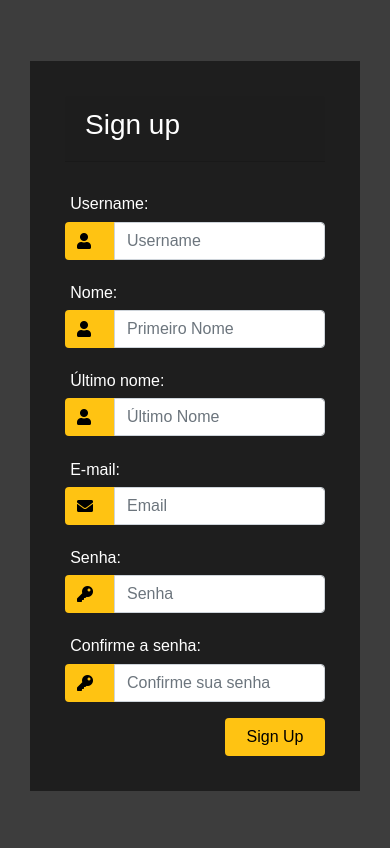
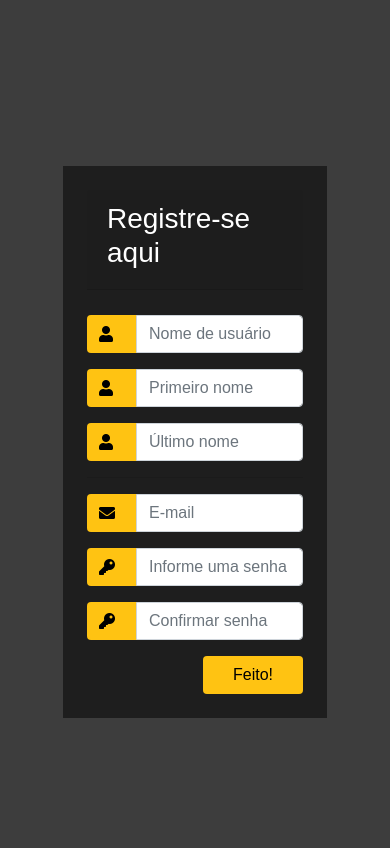
Before and after one commit to leticiaFlorentinoPires/squad-1-ad-python-women-loadsmart-1, a Django app: page /account/signup/ in a window 390 px wide. Run offline with Django 3.2, Linux system fonts and the light colour scheme; parts of the project's set-up code (start-up, migrations or seed data) failed here and were passed over; some libraries are stand-ins or nearby versions.

Commit message:
refactor signup page to be responsive

```diff
--- a/events/static/css/custom.css
+++ b/events/static/css/custom.css
@@ -112,11 +112,12 @@ input:focus{
     text-transform: uppercase;
     letter-spacing: 4px;
 }
+
 .card-signup{
-    margin-top: auto;
+    margin-top: 10%;
     margin-bottom: auto;
-    padding: 35px;
-    max-width: 550px;
+    padding: 24px;
+    width: 80%;
     background-color: rgba(0,0,0,0.5) !important;
 }
 
--- a/events/templates/registration/signup.html
+++ b/events/templates/registration/signup.html
@@ -4,67 +4,62 @@
 <div class="d-flex justify-content-center ">
     <div class="card-signup">
         <div class="card-header">
-            <h3>Sign up</h3>
+            <h3>Registre-se aqui</h3>
         </div>
-        <div class=" card-body-signup" >
+        <div class="card-body-signup" >
             <form method="post" >
                 {% csrf_token %}
                 <div class="form-group">
-                    <label for="id_username" class="control-label">Username: </label>
                     <div class="input-group">
                         <div class="input-group-prepend">
                             <span class="input-group-text"><i class="fas fa-user"></i></span>
                         </div>
-                        <input type="text" class="form-control" placeholder="Username" id="id_username" name="username">
+                        <input type="text" class="form-control" placeholder="Nome de usuário" id="id_username" name="username">
                     </div>
                 </div>
                 <div class="form-group">
-                    <label for="id_first_name" class="control-label">Nome: </label>
                     <div class="input-group">
                         <div class="input-group-prepend">
                             <span class="input-group-text"><i class="fas fa-user"></i></span>
                         </div>
-                        <input type="text" class="form-control" placeholder="Primeiro Nome" id="id_first_name" name="first_name">
+                        <input type="text" class="form-control" placeholder="Primeiro nome" id="id_first_name" name="first_name">
                     </div>
                 </div>
                 <div class="form-group">
-                    <label for="id_last_name" class="control-label">Último nome: </label>
                     <div class="input-group">
                         <div class="input-group-prepend">
                             <span class="input-group-text"><i class="fas fa-user"></i></span>
                         </div>
-                        <input type="text" class="form-control" placeholder="Último Nome" id="id_last_name" name="last_name">
+                        <input type="text" class="form-control" placeholder="Último nome" id="id_last_name" name="last_name">
                     </div>
                 </div>
+                <hr/>
                 <div class="form-group">
-                    <label for="id_email" class="control-label">E-mail: </label>
                     <div class="input-group">
                         <div class="input-group-prepend">
                             <span class="input-group-text"><i class="fas fa-envelope"></i></span>
                         </div>
-                        <input type="text" class="form-control" placeholder="Email" id="id_email" name="email">
+                        <input type="text" class="form-control" placeholder="E-mail" id="id_email" name="email">
                     </div>
                 </div>
                 <div class=" form-group">
-                    <label for="id_password1" class="control-label">Senha: </label>
                     <div class="input-group">
                         <div class="input-group-prepend">
                             <span class="input-group-text"><i class="fas fa-key"></i></span>
                         </div>
-                        <input id="id_password1" name="password1" type="password" class="form-control" placeholder="Senha">
+                        <input id="id_password1" name="password1" type="password" class="form-control" placeholder="Informe uma senha">
                     </div>
                 </div>
                 <div class="form-group">
-                    <label for="id_password1" class="control-label">Confirme a senha: </label>
                     <div class="input-group">
                         <div class="input-group-prepend">
                             <span class="input-group-text"><i class="fas fa-key"></i></span>
                         </div>
-                        <input id="id_password2" name="password2" type="password" class="form-control" placeholder="Confirme sua senha">
+                        <input id="id_password2" name="password2" type="password" class="form-control" placeholder="Confirmar senha">
                     </div>
                 </div>
                 <div class="form-group">
-                    <input type="submit" value="Sign Up" class="btn float-right login_btn">
+                    <input type="submit" value="Feito!" class="btn float-right login_btn">
                 </div>
             </form>
         </div>
```
